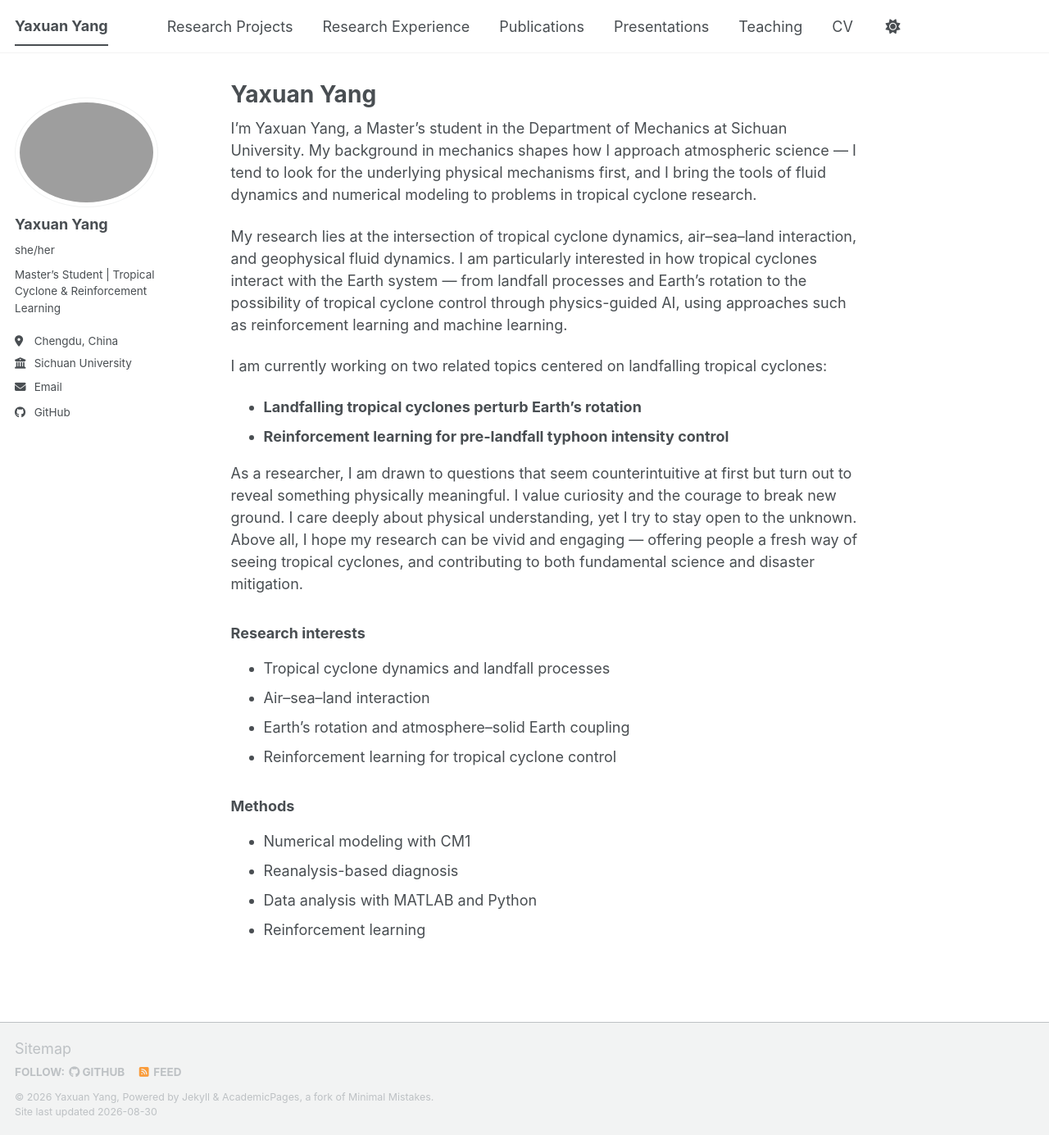
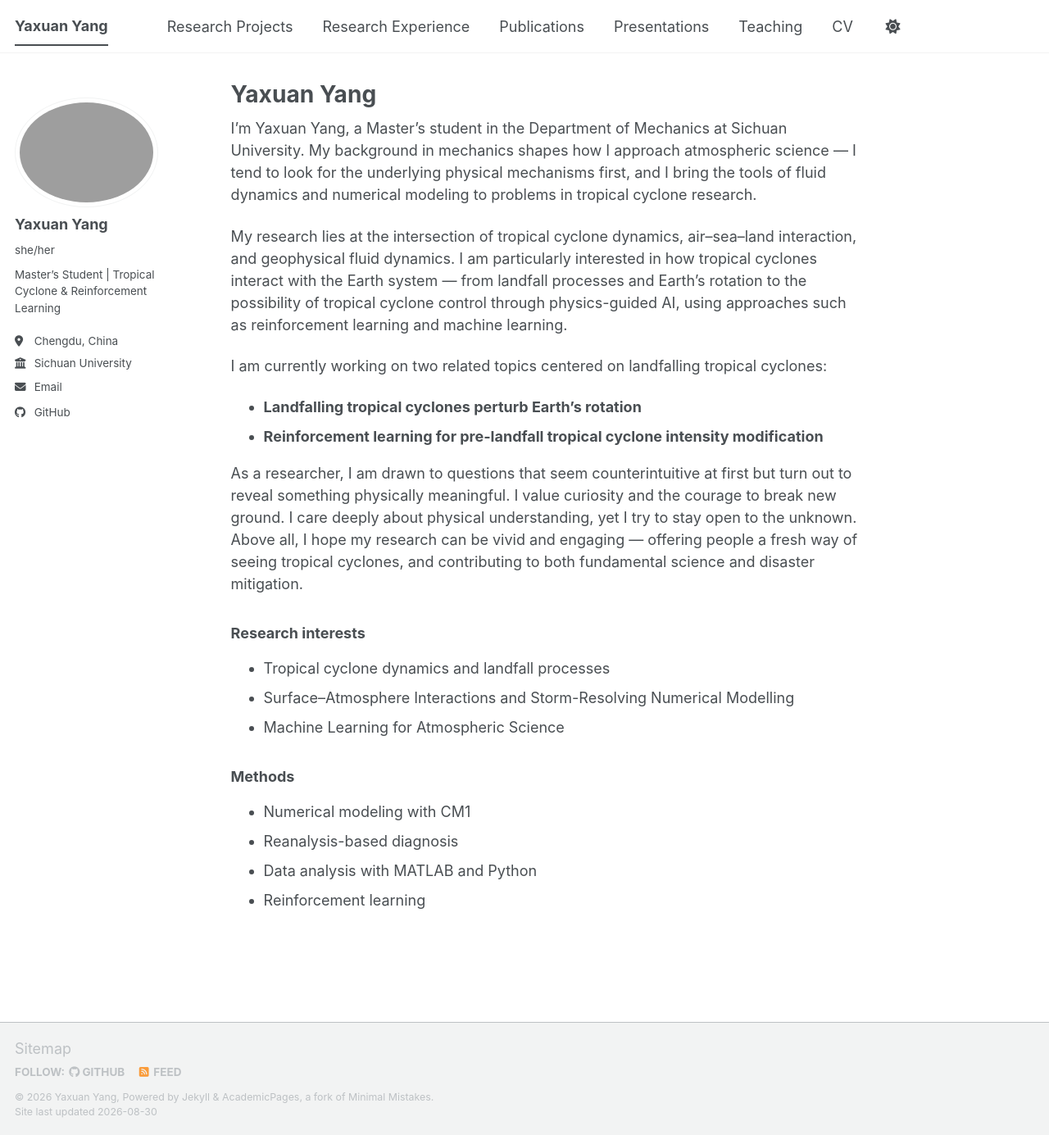
Before and after one commit to yyx-git/yyx-git.github.io, a Jekyll site: the page built from _pages/about.md, in a window 1280 px wide and 1385 px high. Shown: the whole window at 82% size. Built offline with Jekyll 4.4.1, drawn with Linux system fonts in a browser that asks for light colours; a script bundle is joined from its source files by our own code; library files that are not in the unit come from our copies.

Commit message:
Update about.md

```diff
--- a/_pages/about.md
+++ b/_pages/about.md
@@ -15,16 +15,15 @@ My research lies at the intersection of tropical cyclone dynamics, air–sea–l
 I am currently working on two related topics centered on landfalling tropical cyclones:
 
 - **Landfalling tropical cyclones perturb Earth's rotation**
-- **Reinforcement learning for pre-landfall typhoon intensity control**
+- **Reinforcement learning for pre-landfall tropical cyclone intensity modification**
 
 As a researcher, I am drawn to questions that seem counterintuitive at first but turn out to reveal something physically meaningful. I value curiosity and the courage to break new ground. I care deeply about physical understanding, yet I try to stay open to the unknown. Above all, I hope my research can be vivid and engaging — offering people a fresh way of seeing tropical cyclones, and contributing to both fundamental science and disaster mitigation.
 
 ### Research interests
 
 - Tropical cyclone dynamics and landfall processes
-- Air–sea–land interaction
-- Earth's rotation and atmosphere–solid Earth coupling
-- Reinforcement learning for tropical cyclone control
+- Surface–Atmosphere Interactions and Storm-Resolving Numerical Modelling
+- Machine Learning for Atmospheric Science
 
 ### Methods
 
```
